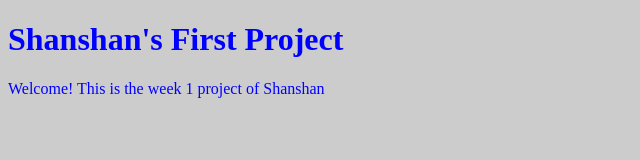
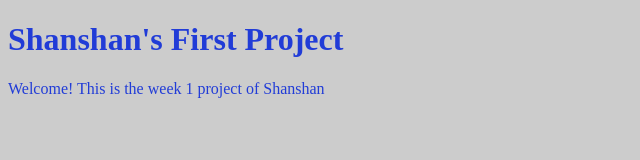
Before and after one commit to jhumbrac/shanshanduan.github.io, a plain HTML site: page unit 1/index.html in a window 1280 px wide. Shown: the whole page, without its empty margins (0-640 px from the left). Drawn offline with Linux system fonts and the light colour scheme.

Commit message:
blue update

```diff
--- a/unit 1/css/style.css
+++ b/unit 1/css/style.css
@@ -4,5 +4,5 @@ body {
 }
 
 h1, p {
-	color: blue;
+	color: #213CD7;
 }
```
